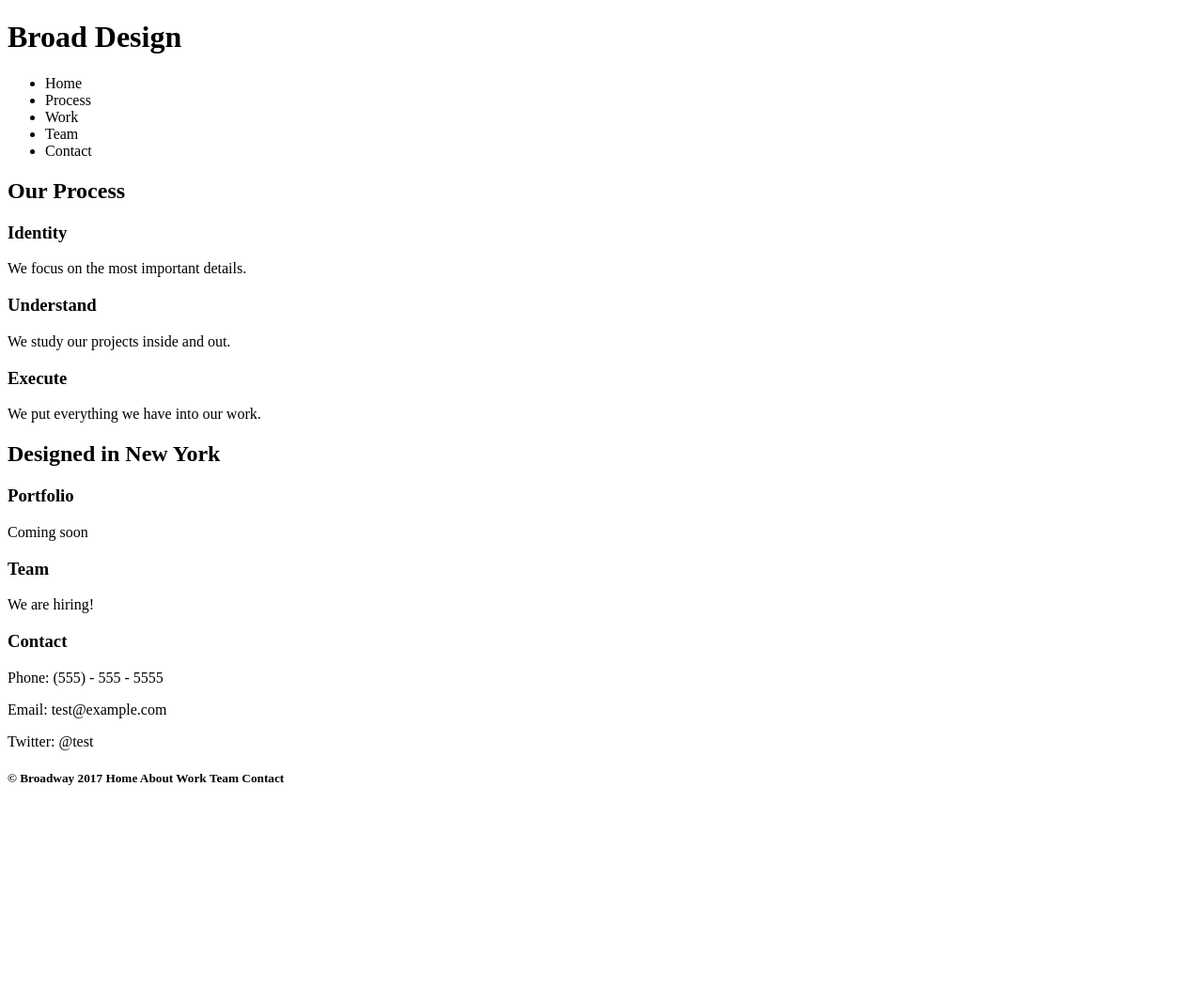
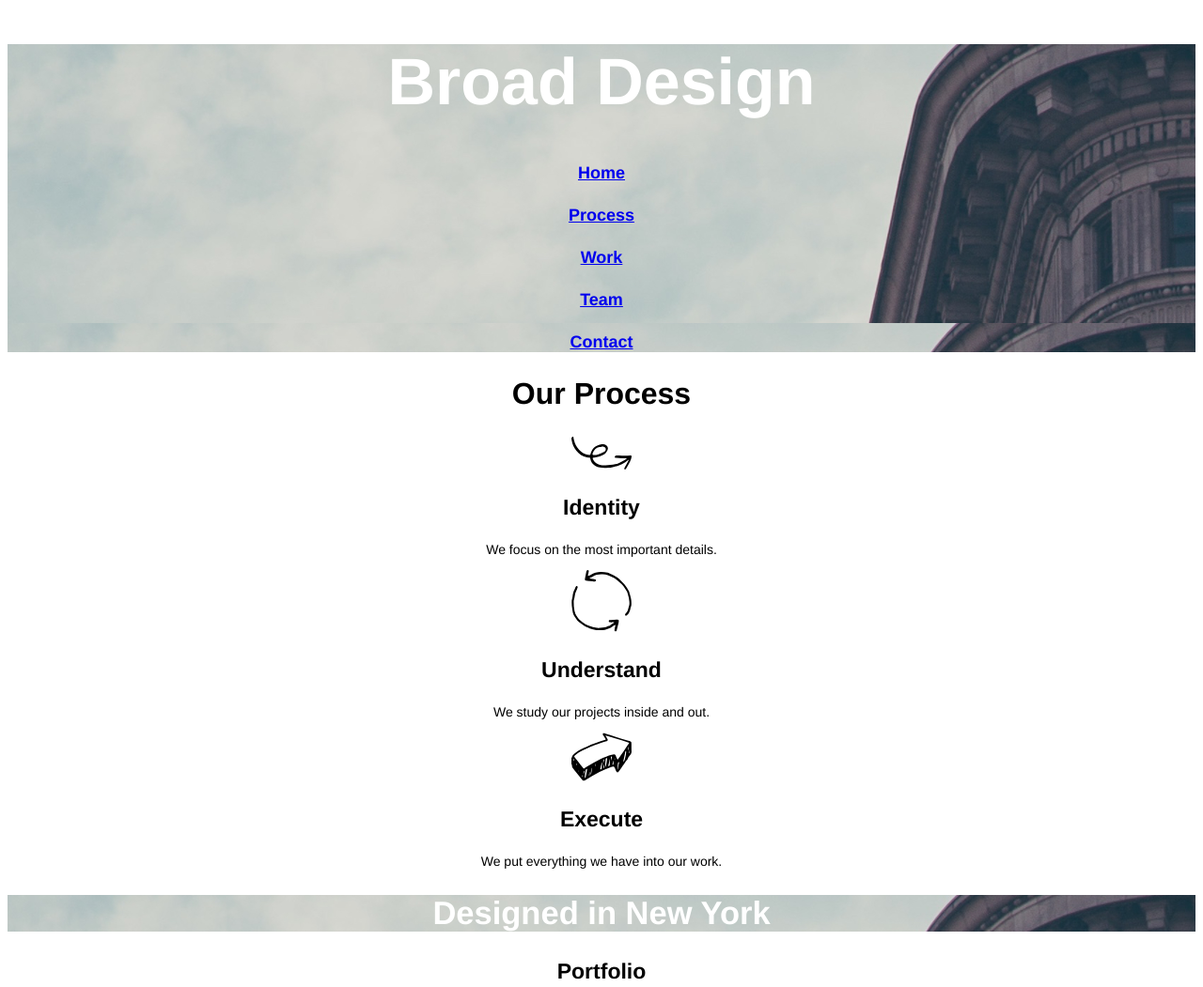
Before and after one commit to urbanfarmer2017/broadway, a plain HTML site: page index.html in a window 1280 px wide. Shown: the top 1051 px of the page at 94% size. Before the commit the page ends 859 px from the top, so only its background shows below. Drawn offline with Linux system fonts and the light colour scheme; files whose address does not match are found by name.

Commit message:
Preliminary Version Complete

```diff
--- a/index.html
+++ b/index.html
@@ -5,36 +5,39 @@
     <link href="resources/css/style.css" type="text/css" rel="stylesheet">
   </head>
   <body>
-    <div>
-      <h1 class = "broad"> Broad Design </h1>
-      <ul>
-        <li> Home </li>
-        <li> Process </li>
-        <li> Work </li>
-        <li> Team </li>
-        <li> Contact </li>
-      </ul>
+    <div class = "topline">
+      <h1 id = "broad"> Broad Design </h1>
+      <h4> <a href = "#home"> Home </a> </h4>
+      <h4> <a href = "#process"> Process </a> </h4>
+      <h4> <a href = "#work"> Work </a> </h4>
+      <h4> <a href = "#team"> Team </a> </h4>
+      <h4> <a href = "#contact"> Contact </a> </h4>
     </div>
     <div>
-      <h2> Our Process </h2>
-      <h3> Identity </h3>
+      <h2 id = "process"> Our Process </h2>
+      <img src = "resources/images/identify.svg"> </img>
+      <h3 id = "subprocess"> Identity </h3>
       <p> We focus on the most important details. </p>
-      <h3> Understand </h3>
+      <img src = "resources/images/understand.svg"> </img>
+      <h3 id = "subprocess"> Understand </h3>
       <p> We study our projects inside and out. </p>
-      <h3> Execute </h3>
+      <img src = "resources/images/execute.svg"> </img>
+      <h3 id = "subprocess"> Execute </h3>
       <p> We put everything we have into our work. </p>
     </div>
+    <div class = "design">
+      <h2> Designed in New York </h2>
+    </div>
     <div>
-      <h2> Designed in New York </h2>
-      <h3> Portfolio </h3>
+      <h3 id = "portfolio"> Portfolio </h3>
       <p> Coming soon </p>
-      <h3> Team </h3>
+      <h3 id = "team"> Team </h3>
       <p> We are hiring! </p>
-      <h3> Contact </h3>
+      <h3 id = "contact"> Contact </h3>
       <p> Phone: (555) - 555 - 5555 </p>
       <p> Email: test@example.com </p>
       <p> Twitter: @test </p>
     </div>
-    <h5>&copy; Broadway 2017 Home About Work Team Contact </h5>
+    <h5>&copy; Broadway 2017 <span class = "tailer"> <a href = "#home"> Home </a> <a href = "#about"> About </a> <a href = "#work"> Work </a> <a href = "#team"> Team </a> <a href = "#contact"> Contact </a> </span> </h5>
   </body>
 </html>
--- a/resources/css/style.css
+++ b/resources/css/style.css
@@ -0,0 +1,53 @@
+.topline {
+  background-image: url("c:/users/wong/broadway/resources/images/the-flatiron-building.png");
+  font-family: Helvetica;
+  font-size: 18px;
+  color: white;
+}
+
+body {
+  text-align: center;
+}
+
+#broad {
+  font-family: Helvetica;
+  font-size: 70px;
+  font-weight: bold;
+  color: white;
+}
+
+#process {
+  font-family: Helvetica;
+  font-size: 32px;
+  font-weight: bold;
+}
+
+#subprocess, #portfolio, #team, #contact {
+  font-family: Helvetica;
+  font-size: 23px;
+  font-weight: bold;
+}
+
+p {
+  font-family: Helvetica;
+  font-size: 14px;
+}
+
+.design {
+  background-image: url("c:/users/wong/broadway/resources/images/the-flatiron-building.png");
+  font-family: Helvetica;
+  font-size: 23px;
+  color: white;
+}
+
+h5 {
+  font-family: Helvetica;
+  font-size: 11px;
+  color: white;
+  background-color: dimgray;
+}
+
+.tailer {
+  font-size: 18px;
+  color: white;
+}
```
Also changed, not shown: resources/images/execute.svg (added), resources/images/identify.svg (added), resources/images/the-flatiron-building.png (added), resources/images/understand.svg (added).
